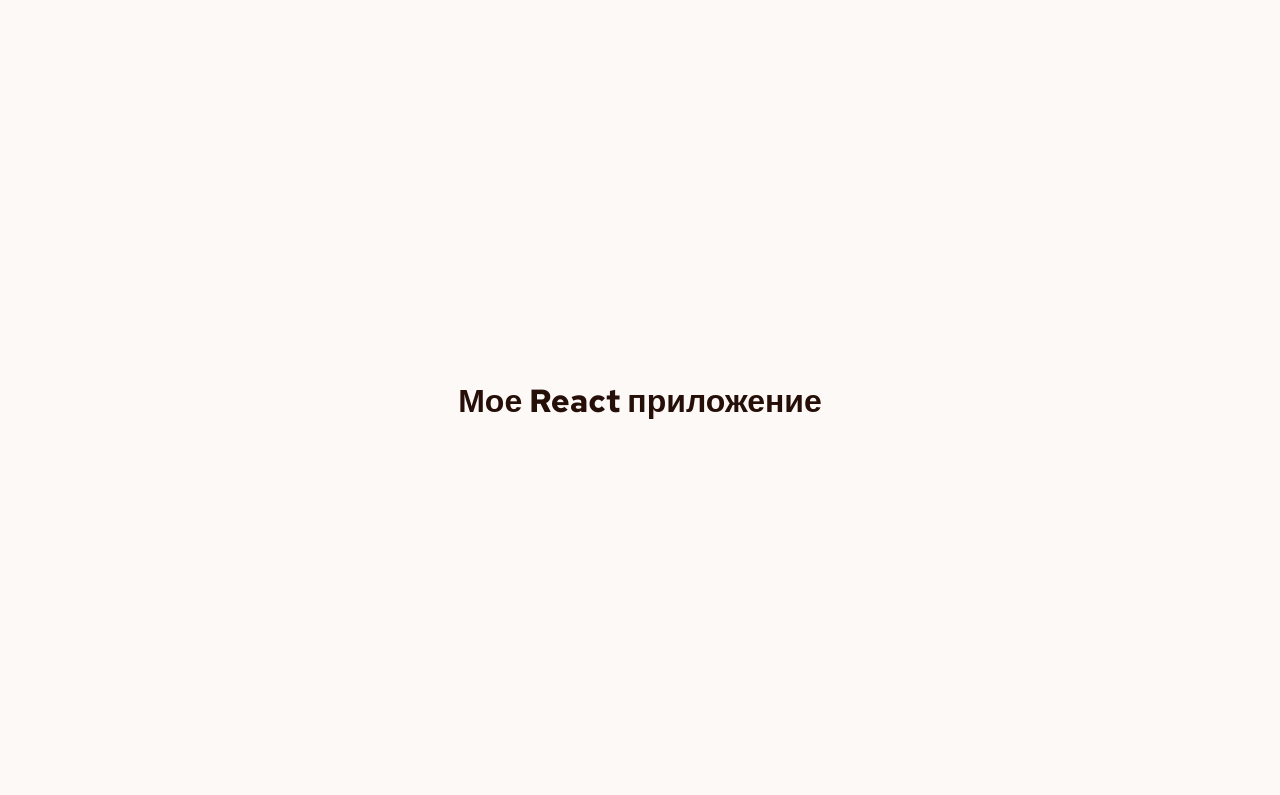
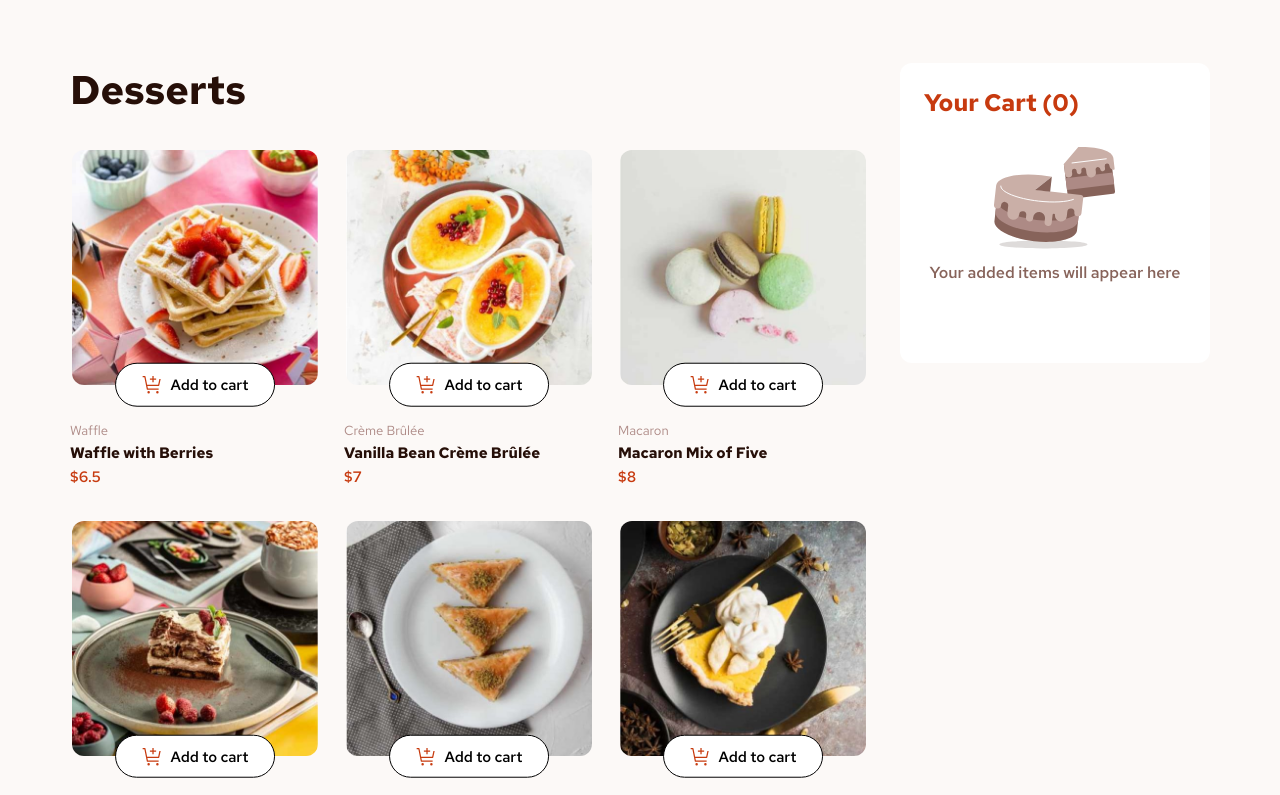
Before and after one commit to Leccon1/product-list-with-cart, a React (Vite) app: page / in a window 1280 px wide. Shown: the top 795 px of the page. Built offline with nearby package versions, Linux system fonts and the light colour scheme.

Commit message:
feat: add Dessert List Page

```diff
--- a/src/App.jsx
+++ b/src/App.jsx
@@ -1,8 +1,11 @@
+/* eslint-disable import/no-unresolved */
+
+import DessertListPage from '@components/pages/DessertListPage'
+
 const App = () => {
   return (
     <div className="app">
-      <h1>Мое React приложение</h1>
-      {/* Сюда перенесете вашу существующую логику */}
+      <DessertListPage />
     </div>
   )
 }
```
